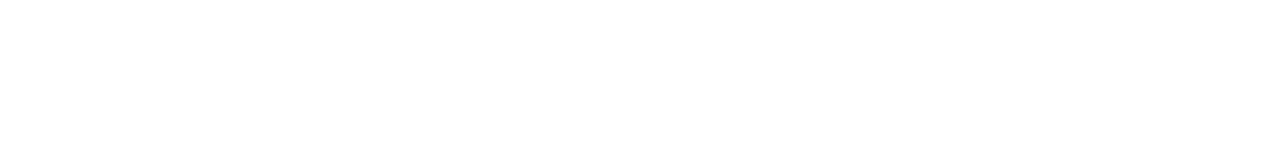
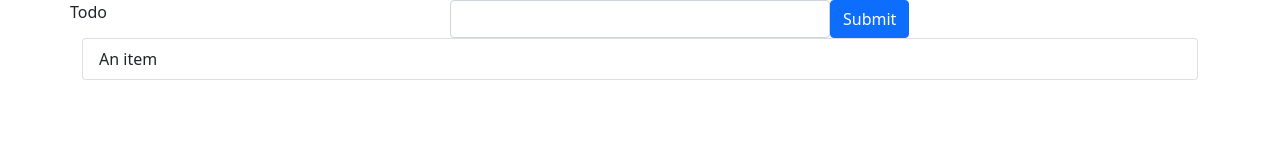
Before and after one commit to adurodo1/JSonlyTodo, a plain HTML site: page index.html in a window 1280 px wide. Drawn offline with nearby package versions, Linux system fonts and the light colour scheme.

Commit message:
create todo functions added

```diff
--- a/index.html
+++ b/index.html
@@ -8,11 +8,93 @@
     <title>Js Todo </title>
 </head>
 <body>
+    <style>
+        .col{
+            padding: 0;
+            margin: 0;
+        }
+        .form-label{
+            text-align: right;
+            justify-content: right;
+        }
+    </style>
+    <div class="container">
+        <form method="post" action="#">
 
+
+            <div class="row">
+                <div class="col">
+                    <label for="exampleInputEmail1" class="form-label">Todo</label>
+
+                </div>
+                <div class="col">
+                    <input type="text" class="form-control" id="todoBox" >
+
+                </div>
+                <div class="col">
+                    <button id="addTodo" type="submit" class="btn btn-primary">Submit</button>
+
+                </div>
+              </div>
+
+
+
+
+              </form>
+
+
+
+            <!--Todo's should appear here-->
+            <ul class="list-group" id="todoList">
+                <li class="list-group-item">An item</li>
+
+              </ul>
+
+
+      </div>
 
 <!--
     Scripts
 -->
 <script src="https://cdn.jsdelivr.net/npm/bootstrap@5.1.3/dist/js/bootstrap.bundle.min.js" integrity="sha384-ka7Sk0Gln4gmtz2MlQnikT1wXgYsOg+OMhuP+IlRH9sENBO0LRn5q+8nbTov4+1p" crossorigin="anonymous"></script>
+<script>
+
+//function to create Todo item
+function createTodoItem(item) {
+     //create new list item with appropriat class
+            let li = document.createElement('li');
+            li.className="list-group-item";
+            li.innerHTML=item;
+
+            //create delete button
+            //  <button id="addTodo" type="submit" class="btn btn-primary">Submit</button>
+
+            return li;
+         }
+
+
+
+    document.querySelector("#addTodo").addEventListener('click',(e)=>{
+  e.preventDefault();
+
+//create new todo item
+  var newTodo=document.querySelector("#todoBox").value;
+  console.log(newTodo);
+
+
+
+  document.querySelector("#todoList").appendChild(createTodoItem(newTodo))
+
+//  let val=e.target.parentNode.firstElementChild;
+
+//    let inputVal = document.getElementById("value");
+//    console.log(e.target.parentNode.firstChild);
+//    console.log(val);
+//    console.log(inputVal);
+
+
+    });
+</script>
+
 </body>
 </html>
```
